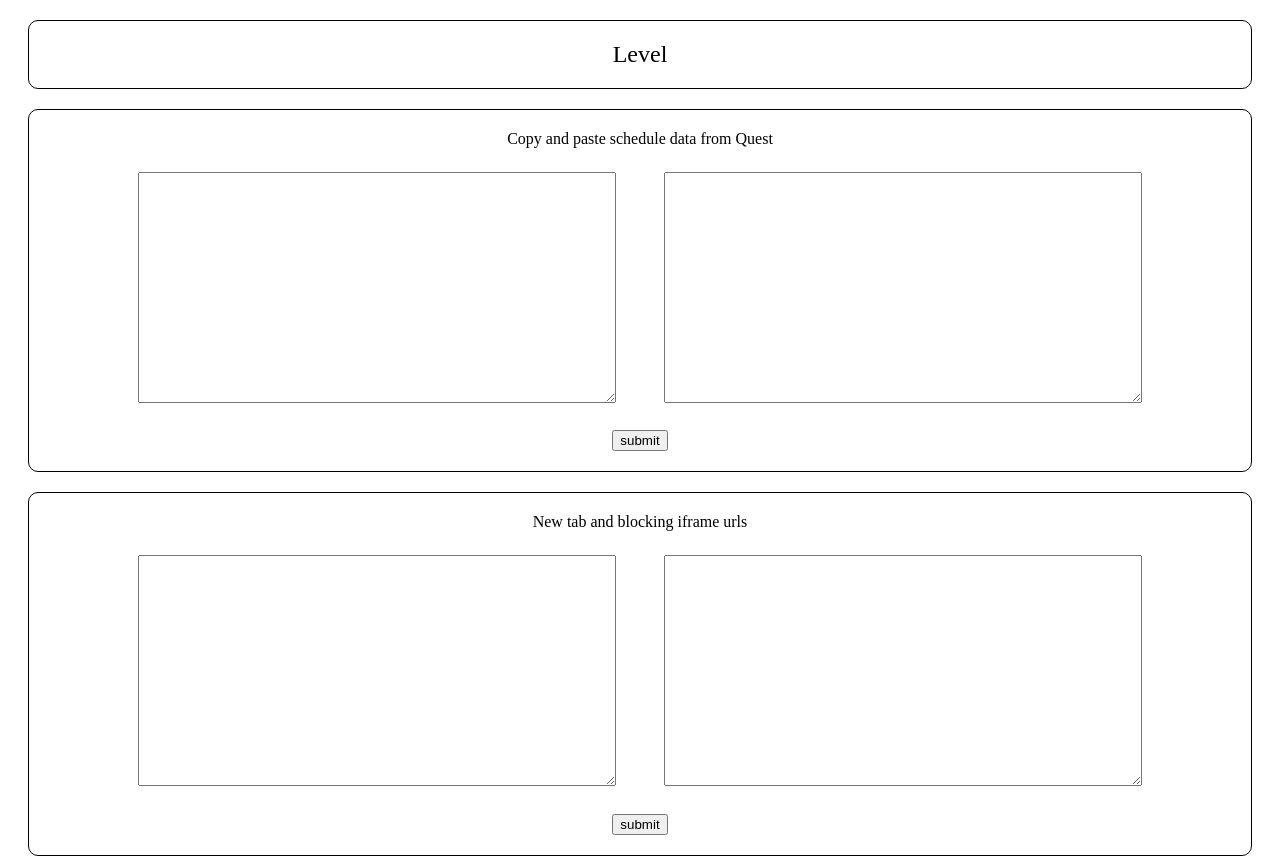
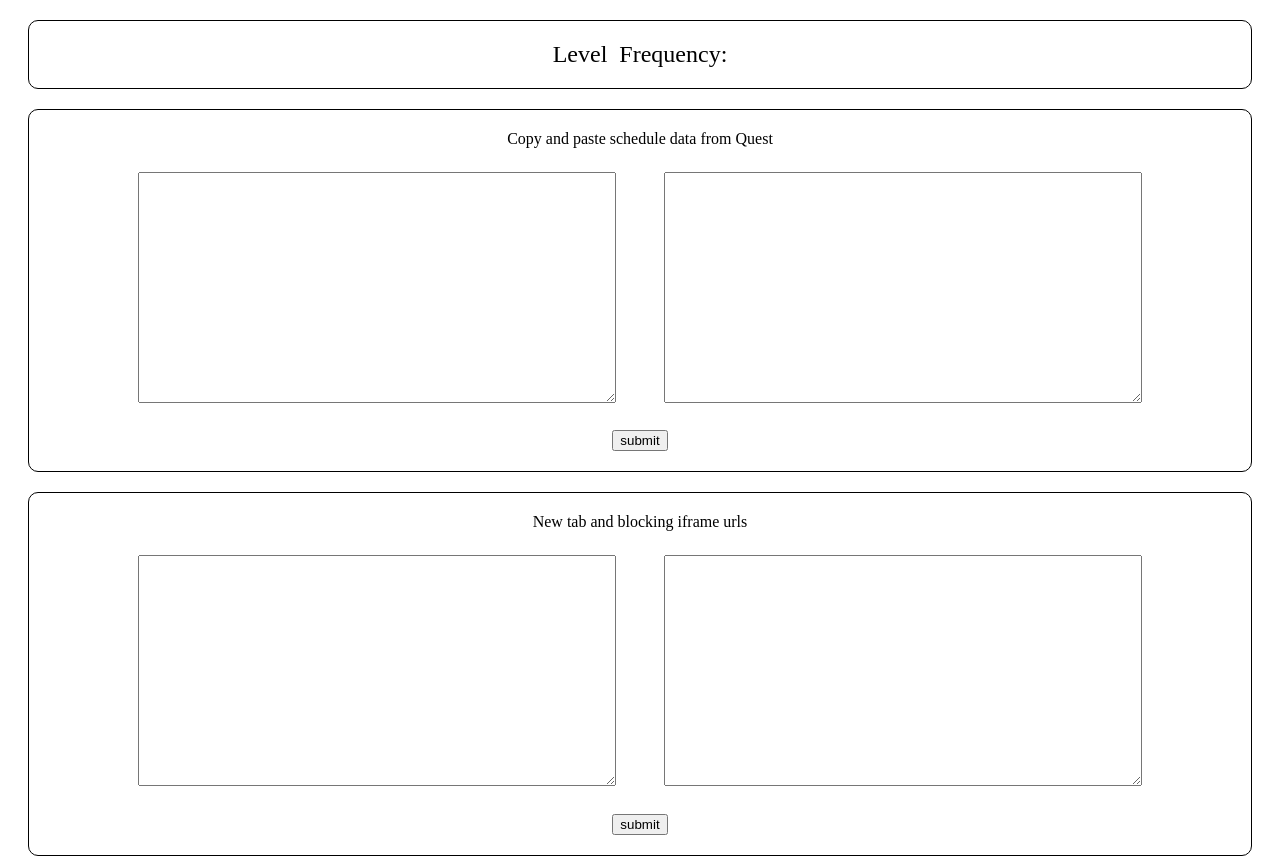
Before and after one commit to rorico/ChromeTools, a browser extension: page html/options.html in a window 1280 px wide. Shown: the top 856 px of the page. Drawn offline with Linux system fonts and the light colour scheme.

Commit message:
add frequency control html

```diff
--- a/html/options.html
+++ b/html/options.html
@@ -10,7 +10,7 @@
 <body>
 <div class="part">
     <p class="title">
-        <select class="chart-select" id="dataType"></select> Level <select class="chart-select" id="nameLevel"></select>
+        <select class="chart-select" id="dataType"></select> Level <select class="chart-select" id="nameLevel"></select> Frequency: <select class="chart-select" id="frequencyLevel"></select>
     </p>
     <div id="highcharts"></div>
 </div>
```
